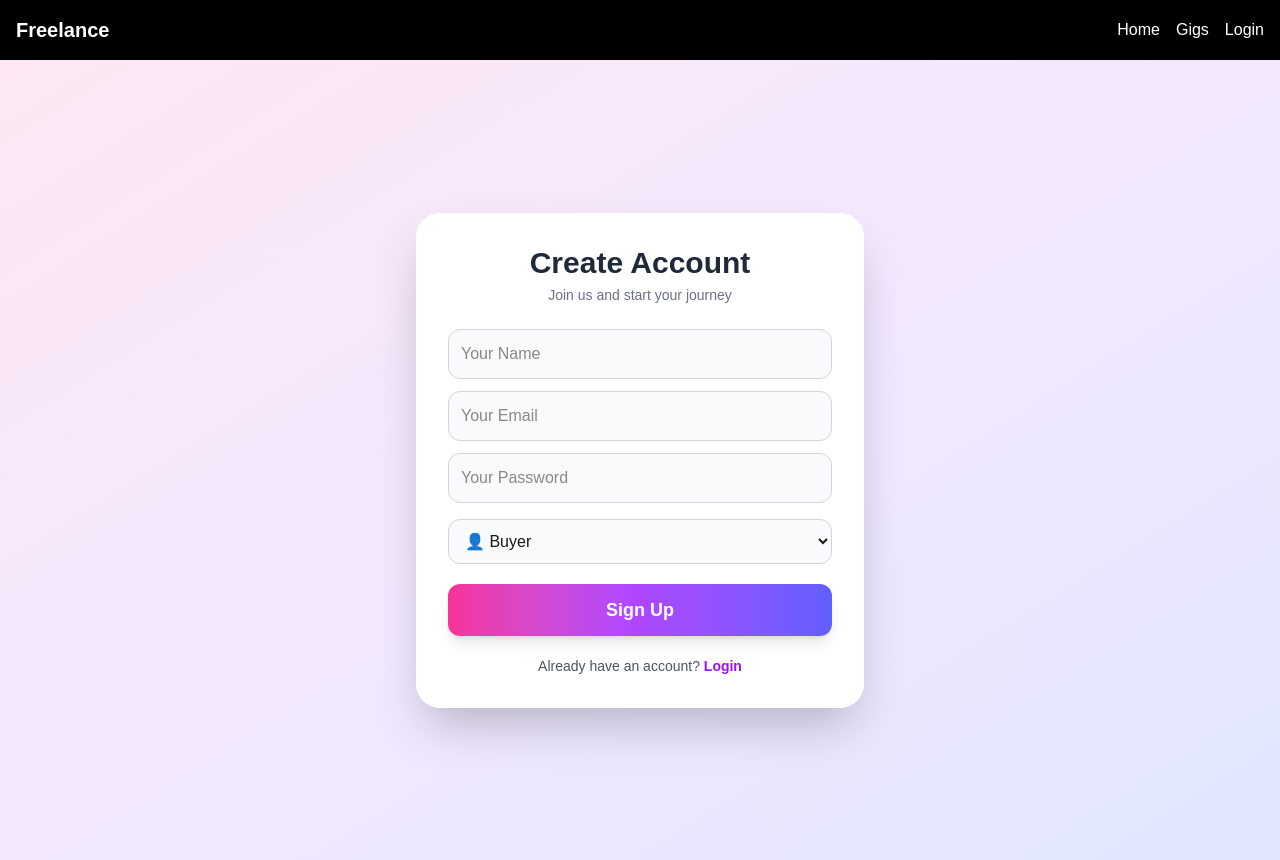
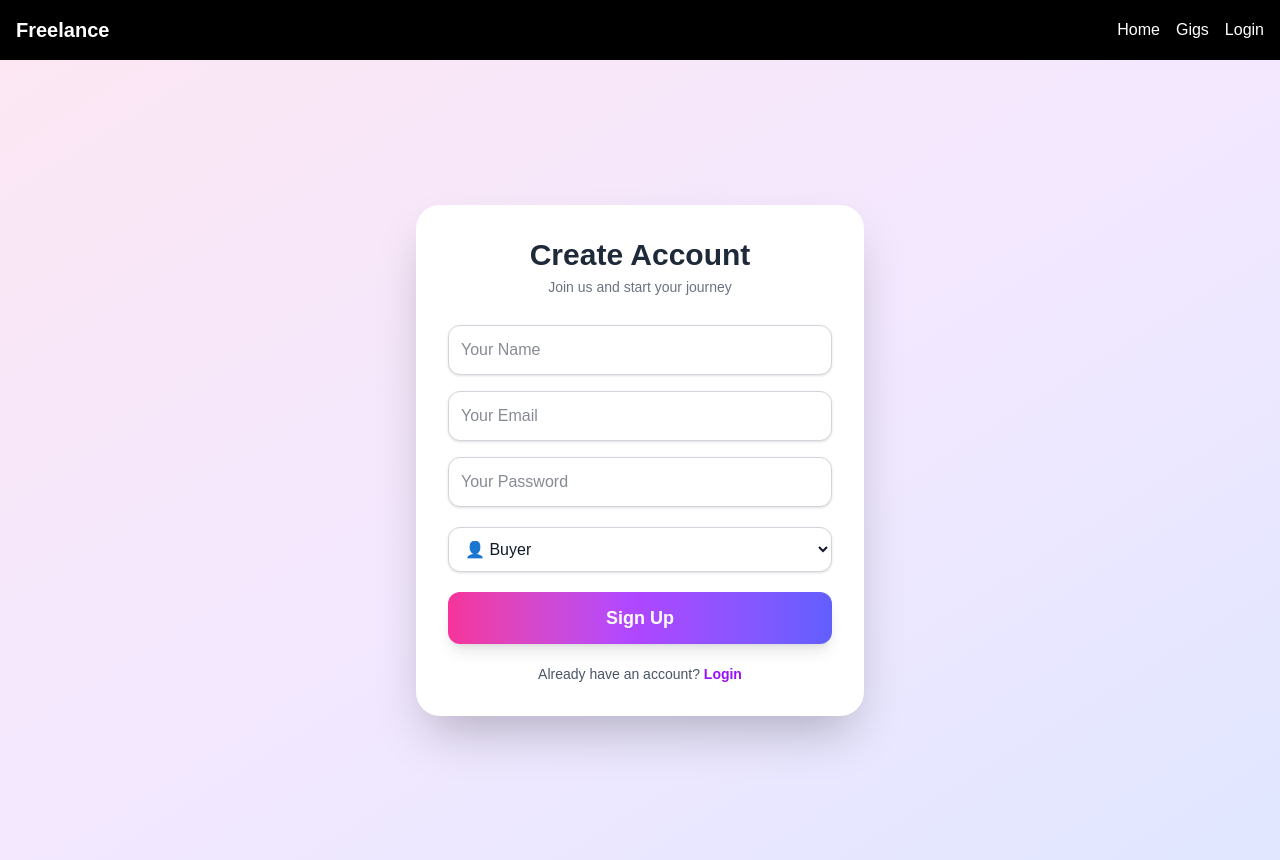
Before and after one commit to RaunakSrivastava-09/student-freelance-platform, a Next.js app: page /signup in a window 1280 px wide. Built offline with nearby package versions, Linux system fonts and the light colour scheme.

Commit message:
Update Navbar, Login and Signup input text visibility and layout

```diff
--- a/app/components/Navbar.js
+++ b/app/components/Navbar.js
@@ -1,45 +1,52 @@
+
+
 "use client";
 
 import Link from "next/link";
 import { useEffect, useState } from "react";
-import { useRouter } from "next/navigation";
+import { useRouter, usePathname } from "next/navigation";
 
 export default function Navbar() {
   const [isLoggedIn, setIsLoggedIn] = useState(false);
   const [role, setRole] = useState(null);
   const router = useRouter();
-
-  useEffect(() => {
+  const pathname = usePathname();
+  const updateAuth = () => {
     const token = localStorage.getItem("token");
-
     if (token) {
       setIsLoggedIn(true);
-
       try {
         const decoded = JSON.parse(atob(token.split(".")[1]));
-      console.log("ROLE:", decoded.role);
         setRole(decoded.role);
       } catch (err) {
         console.log("Token error:", err);
         setRole(null);
       }
+    } else {
+      setIsLoggedIn(false);
+      setRole(null);
     }
-}, []);
+  };
+
+
+  useEffect(() => {
+    updateAuth();
+  }, [pathname]);
 
   const handleLogout = () => {
     localStorage.removeItem("token");
-    router.push("/login");
+    updateAuth();
+    router.push("/");
   };
 
   return (
     <div className="bg-black text-white p-4 flex justify-between items-center">
-      <h1 className="font-bold text-xl">  Freelance </h1>
+      <h1 className="font-bold text-xl">Freelance</h1>
 
       <div className="flex gap-4 items-center">
         <Link href="/">Home</Link>
         <Link href="/gigs">Gigs</Link>
 
-        {/* ✅ SELLER NAV */}
         {isLoggedIn && role === "seller" && (
           <>
             <Link href="/seller/gigs/create">Create Gig</Link>
@@ -47,7 +54,6 @@ export default function Navbar() {
           </>
         )}
 
-        {/* ✅ BUYER NAV */}
         {isLoggedIn && role === "buyer" && (
           <Link href="/dashboard">Dashboard</Link>
         )}
--- a/app/layout.js
+++ b/app/layout.js
@@ -1,12 +1,15 @@
 import "./globals.css";
 import Navbar from "./components/Navbar";
+import { AuthProvider } from "@/context/AuthContext";
 
 export default function RootLayout({ children }) {
   return (
     <html lang="en">
       <body>
+         <AuthProvider>
         <Navbar />
         {children}
+        </AuthProvider>
       </body>
     </html>
   );
--- a/app/login/page.js
+++ b/app/login/page.js
@@ -62,10 +62,8 @@ export default function Login() {
     <div className="min-h-screen flex items-center justify-center
                     bg-gradient-to-br from-pink-100 via-purple-100 to-indigo-100 px-4">
 
-
       <div className="backdrop-blur-xl bg-white/80 p-8 rounded-3xl shadow-2xl
                       w-full max-w-md border border-white/40">
-
 
         <h2 className="text-3xl font-extrabold text-center text-gray-800">
           Welcome Back
@@ -74,7 +72,7 @@ export default function Login() {
           Login to continue your journey
         </p>
 
-        {/* Email */}
+
         <div className="mb-4">
           <label className="text-sm text-gray-600">Email</label>
           <input
@@ -82,7 +80,7 @@ export default function Login() {
             placeholder="Enter your email"
             className="w-full mt-1 p-3 rounded-xl border border-gray-300
                        focus:outline-none focus:ring-2 focus:ring-purple-500
-                       bg-white shadow-sm"
+                       bg-white shadow-sm text-gray-900"
             value={form.email}
             onChange={(e) =>
               setForm({ ...form, email: e.target.value })
@@ -90,7 +88,7 @@ export default function Login() {
           />
         </div>
 
-        {/* Password */}
+
         <div className="mb-5">
           <label className="text-sm text-gray-600">Password</label>
           <input
@@ -98,7 +96,7 @@ export default function Login() {
             placeholder="Enter your password"
             className="w-full mt-1 p-3 rounded-xl border border-gray-300
                        focus:outline-none focus:ring-2 focus:ring-purple-500
-                       bg-white shadow-sm"
+                       bg-white shadow-sm text-gray-900"
             value={form.password}
             onChange={(e) =>
               setForm({ ...form, password: e.target.value })
@@ -106,7 +104,7 @@ export default function Login() {
           />
         </div>
 
-        {/* Login Button */}
+
         <button
           onClick={handleLogin}
           disabled={loading}
@@ -119,13 +117,12 @@ export default function Login() {
           {loading ? "Logging in..." : "Login"}
         </button>
 
-        {/* Divider */}
+
         <div className="flex items-center my-5">
           <div className="flex-grow h-px bg-gray-300"></div>
           <span className="px-3 text-sm text-gray-500">OR</span>
           <div className="flex-grow h-px bg-gray-300"></div>
         </div>
-
 
         <p className="text-center text-sm text-gray-600">
           Don’t have an account?{" "}
--- a/app/signup/page.js
+++ b/app/signup/page.js
@@ -1,6 +1,3 @@
-
-
-
 "use client";
 
 import { useState } from "react";
@@ -53,9 +50,7 @@ export default function Signup() {
     <div className="min-h-screen flex items-center justify-center
                     bg-gradient-to-br from-pink-100 via-purple-100 to-indigo-100 px-4">
 
-
       <div className="bg-white p-8 rounded-3xl shadow-2xl w-full max-w-md">
-
 
         <h2 className="text-3xl font-bold text-center text-gray-800">
           Create Account
@@ -64,48 +59,43 @@ export default function Signup() {
           Join us and start your journey
         </p>
 
-
         <input
           type="text"
           placeholder="Your Name"
-          className="w-full p-3 mb-3 rounded-xl border border-gray-300
+          className="w-full mt-1 p-3 mb-3 rounded-xl border border-gray-300
                      focus:outline-none focus:ring-2 focus:ring-pink-400
-                     bg-gray-50"
+                     bg-white text-gray-900 shadow-sm"
           onChange={(e) => setForm({ ...form, name: e.target.value })}
         />
-
 
         <input
           type="email"
           placeholder="Your Email"
-          className="w-full p-3 mb-3 rounded-xl border border-gray-300
+          className="w-full mt-1 p-3 mb-3 rounded-xl border border-gray-300
                      focus:outline-none focus:ring-2 focus:ring-purple-400
-                     bg-gray-50"
+                     bg-white text-gray-900 shadow-sm"
           onChange={(e) => setForm({ ...form, email: e.target.value })}
         />
-
 
         <input
           type="password"
           placeholder="Your Password"
-          className="w-full p-3 mb-4 rounded-xl border border-gray-300
+          className="w-full mt-1 p-3 mb-4 rounded-xl border border-gray-300
                      focus:outline-none focus:ring-2 focus:ring-indigo-400
-                     bg-gray-50"
+                     bg-white text-gray-900 shadow-sm"
           onChange={(e) => setForm({ ...form, password: e.target.value })}
         />
 
-
         <select
-          className="w-full p-3 mb-5 rounded-xl border border-gray-300
+          className="w-full mt-1 p-3 mb-5 rounded-xl border border-gray-300
                      focus:outline-none focus:ring-2 focus:ring-purple-400
-                     bg-gray-50"
+                     bg-white text-gray-900 shadow-sm"
           value={form.role}
           onChange={(e) => setForm({ ...form, role: e.target.value })}
         >
           <option value="buyer">👤 Buyer</option>
           <option value="seller">💼 Seller</option>
         </select>
-
 
         <button
           onClick={handleSignup}
@@ -117,7 +107,6 @@ export default function Signup() {
         >
           {loading ? "Creating Account..." : "Sign Up"}
         </button>
-
 
         <p className="text-center text-sm text-gray-600 mt-5">
           Already have an account?{" "}
--- /dev/null
+++ b/context/AuthContext.js
@@ -0,0 +1,35 @@
+"use client";
+
+import { createContext, useState, useEffect } from "react";
+
+export const AuthContext = createContext();
+
+export const AuthProvider = ({ children }) => {
+  const [auth, setAuth] = useState({ isLoggedIn: false, role: null });
+
+  const updateAuth = () => {
+    const token = localStorage.getItem("token");
+    if (token) {
+      try {
+        const decoded = JSON.parse(atob(token.split(".")[1]));
+        setAuth({ isLoggedIn: true, role: decoded.role });
+      } catch (err) {
+        setAuth({ isLoggedIn: false, role: null });
+      }
+    } else {
+      setAuth({ isLoggedIn: false, role: null });
+    }
+  };
+
+  useEffect(() => {
+    updateAuth();
+    window.addEventListener("storage", updateAuth);
+    return () => window.removeEventListener("storage", updateAuth);
+  }, []);
+
+  return (
+    <AuthContext.Provider value={{ auth, updateAuth }}>
+      {children}
+    </AuthContext.Provider>
+  );
+};
```
Lines whose indentation alone changed are shown as unchanged.
